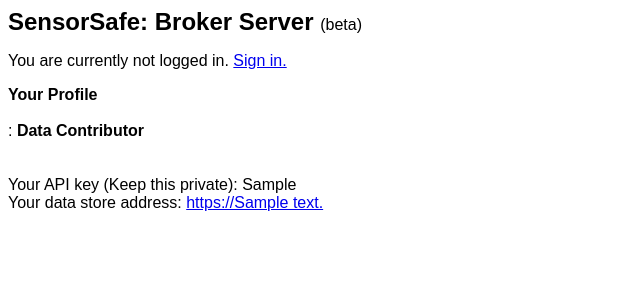
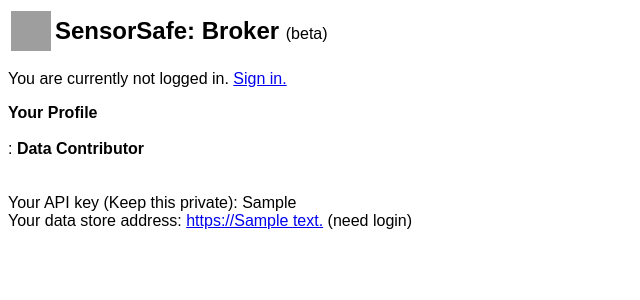
Before and after one commit to nesl/SensorSafeV1-Broker, a Django app: template template/registration/profile.html in a window 1280 px wide. Shown: the top 300 px of the page, without its empty margins (0-640 px from the left). Run offline with Django 3.2, Linux system fonts and the light colour scheme; the template is opened without the code that fills it: most values are stand-ins (such as "Sample title", 1, 10 or a date in 2020); grey boxes are pictures that could not be loaded.

```diff
--- a/template/base.html
+++ b/template/base.html
@@ -1,12 +1,22 @@
 <html>
 <head>
-<title>{% block title %}SensorSafe: Broker Server (beta){% endblock %}</title>
+<title>{% block title %}SensorSafe{% endblock %}</title>
 {% block head %}{% endblock %}
 </head>
 
 <body>
 <font face="arial">
-<font size="5"><b>SensorSafe: Broker Server</b> <font size="3">(beta)</font></font>
+
+<table><tr>
+<td>
+<img width="40" height="40" src="http://fieldstream.nesl.ucla.edu/images/sensorsafe-icon.png">
+</td>
+<td>
+<font size="5"><b>SensorSafe: Broker </b> <font size="3">(beta)</font>
+</td>
+</tr><table>
+
+</font>
 {% block login %}
 	{% if user.is_authenticated %}
 		<p>Welcome {{ user.username }}! <a href="/broker/profile/">My Profile</a> <a href="/broker/logout/">Sign out</a></p>
--- a/template/registration/profile.html
+++ b/template/registration/profile.html
@@ -19,7 +19,7 @@ Your API key (Keep this private): {{ profile.apiKey }}<br/>
 <a href='/broker/display/'><b>Access contributor's data</b></a><br/>
 <a href='/broker/search_contributors/'><b>Search contributors</b></a>
 {% else %}
-Your data store address: <a href='https://{{ profile.datastoreAddress }}'>https://{{ profile.datastoreAddress }}</a>
+Your data store address: <a href='https://{{ profile.datastoreAddress }}'>https://{{ profile.datastoreAddress }}</a> (need login)
 {% endif %}
 
 {% endblock %}
```
Also changed, not shown: sqlite3.db, 9 other files.
